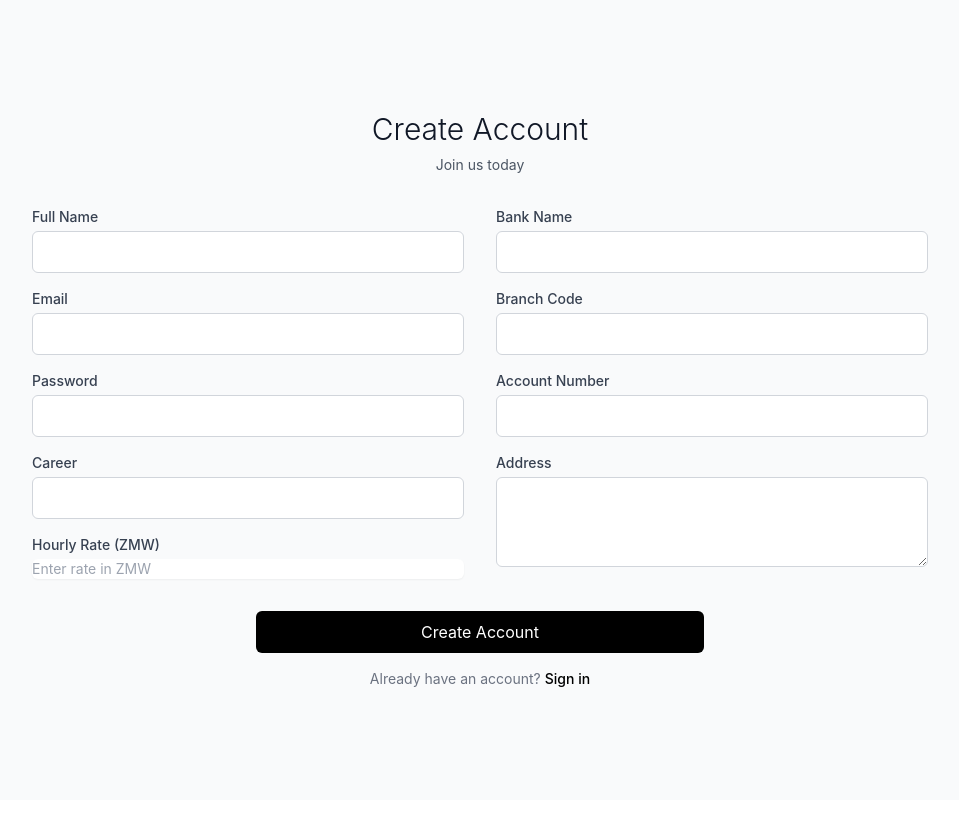
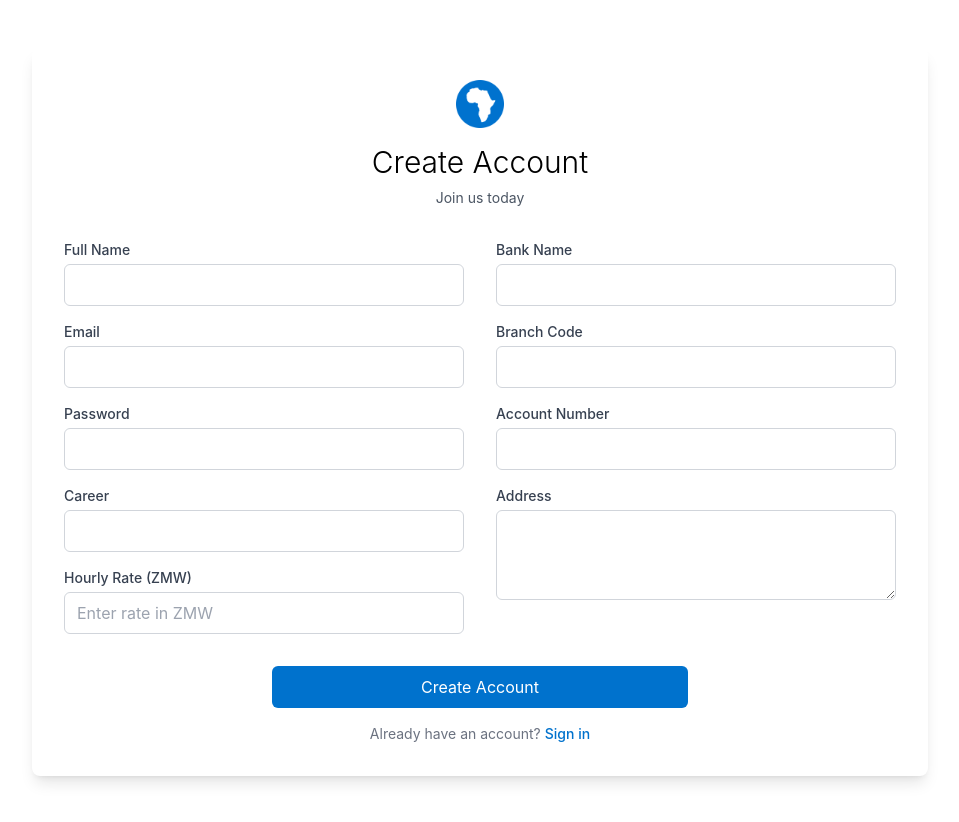
Before and after one commit to Jeenyhus/edulution-invoice-app, a React (Create React App) app in the folder frontend/: page /register in a window 1280 px wide. Shown: the whole page, without its empty margins (160-1119 px from the left). Before the commit the page ends 800 px from the top, so only its background shows below. Built offline with nearby package versions, Linux system fonts and the light colour scheme; the HTML template or start-up script is replaced by a standard one.

Commit message:
Added New desing for the howmpage

```diff
--- a/frontend/src/pages/Login.js
+++ b/frontend/src/pages/Login.js
@@ -82,9 +82,14 @@ function Login() {
 
   return (
     <div className="min-h-screen flex items-center justify-center bg-white">
-      <div className="max-w-md w-full space-y-6 p-8">
+      <div className="max-w-md w-full space-y-6 p-8 bg-white rounded-lg shadow-lg">
         <div>
-          <h2 className="text-center text-3xl font-light text-gray-900">
+          <img
+            src="/favicon_confluence.png"
+            alt="Logo"
+            className="h-12 mx-auto mb-6"
+          />
+          <h2 className="text-center text-3xl font-light text-black">
             Welcome Back
           </h2>
           <p className="mt-2 text-center text-sm text-gray-600">
@@ -104,7 +109,7 @@ function Login() {
                 required
                 className={`mt-1 block w-full px-4 py-3 border ${
                   errors.email ? 'border-red-500' : 'border-gray-200'
-                } rounded-lg focus:ring-black focus:border-black transition-colors text-sm`}
+                } rounded-lg focus:ring-[#0072cd] focus:border-[#0072cd] transition-colors text-sm`}
                 value={credentials.email}
                 onChange={handleChange}
               />
@@ -125,7 +130,7 @@ function Login() {
                 required
                 className={`mt-1 block w-full px-4 py-3 border ${
                   errors.password ? 'border-red-500' : 'border-gray-200'
-                } rounded-lg focus:ring-black focus:border-black transition-colors text-sm`}
+                } rounded-lg focus:ring-[#0072cd] focus:border-[#0072cd] transition-colors text-sm`}
                 value={credentials.password}
                 onChange={handleChange}
               />
@@ -151,7 +156,7 @@ function Login() {
             <button
               type="submit"
               disabled={loading}
-              className={`w-full flex justify-center py-3 px-4 border border-transparent text-sm font-medium rounded-lg text-white bg-black hover:bg-gray-800 focus:outline-none focus:ring-2 focus:ring-offset-2 focus:ring-gray-900 transition-colors ${
+              className={`w-full flex justify-center py-3 px-4 border border-transparent text-sm font-medium rounded-lg text-white bg-[#0072cd] hover:bg-[#005ba3] focus:outline-none focus:ring-2 focus:ring-offset-2 focus:ring-[#0072cd] transition-colors ${
                 loading ? 'opacity-50 cursor-not-allowed' : ''
               }`}
             >
@@ -168,7 +173,7 @@ function Login() {
         </form>
         <div className="text-sm text-center">
           <span className="text-gray-500">Don't have an account? </span>
-          <Link to="/register" className="font-medium text-gray-900 hover:text-gray-700 transition-colors">
+          <Link to="/register" className="font-medium text-[#0072cd] hover:text-[#005ba3] transition-colors">
             Register here
           </Link>
         </div>
--- a/frontend/src/pages/Register.js
+++ b/frontend/src/pages/Register.js
@@ -1,6 +1,7 @@
 import { useState } from 'react';
 import { useAuth } from '../context/AuthContext';
 import { Link } from 'react-router-dom';
+
 
 function Register() {
   const [formData, setFormData] = useState({
@@ -132,10 +133,15 @@ function Register() {
   };
 
   return (
-    <div className="min-h-screen flex items-center justify-center bg-gray-50 py-12 px-4 sm:px-6 lg:px-8">
-      <div className="max-w-4xl w-full">
-        <div className="flex flex-col items-center mb-8">
-          <h2 className="text-3xl font-light text-gray-900">
+    <div className="min-h-screen flex items-center justify-center bg-white py-12 px-4 sm:px-6 lg:px-8">
+      <div className="max-w-4xl w-full space-y-8 bg-white p-8 rounded-lg shadow-lg">
+        <div className="flex flex-col items-center">
+          <img
+            src='/favicon_confluence.png'
+            alt="Logo"
+            className="h-12 mb-4"
+          />
+          <h2 className="text-3xl font-light text-black">
             Create Account
           </h2>
           <p className="mt-2 text-sm text-gray-600">
@@ -158,7 +164,7 @@ function Register() {
                   required
                   className={`mt-1 px-3 py-2 border ${
                     errors.name ? 'border-red-500' : 'border-gray-300'
-                  } rounded-md focus:ring-1 focus:ring-black focus:border-black`}
+                  } rounded-md focus:ring-1 focus:ring-[#0072cd] focus:border-[#0072cd]`}
                   value={formData.name}
                   onChange={handleChange}
                 />
@@ -224,8 +230,8 @@ function Register() {
                 )}
               </div>
 
-              <div>
-                <label htmlFor="hourlyRate" className="block text-sm font-medium text-gray-700">
+              <div className="flex flex-col">
+                <label htmlFor="hourlyRate" className="text-sm font-medium text-gray-700">
                   Hourly Rate (ZMW)
                 </label>
                 <input
@@ -235,9 +241,14 @@ function Register() {
                   value={formData.hourlyRate}
                   onChange={handleChange}
                   placeholder="Enter rate in ZMW"
-                  className="mt-1 block w-full rounded-md border-gray-300 shadow-sm focus:border-black focus:ring-black sm:text-sm"
+                  className={`mt-1 px-3 py-2 border ${
+                    errors.hourlyRate ? 'border-red-500' : 'border-gray-300'
+                  } rounded-md focus:ring-1 focus:ring-[#0072cd] focus:border-[#0072cd]`}
                   required
                 />
+                {errors.hourlyRate && (
+                  <p className="mt-1 text-sm text-red-600">{errors.hourlyRate}</p>
+                )}
               </div>
             </div>
 
@@ -323,7 +334,7 @@ function Register() {
             <button
               type="submit"
               disabled={loading}
-              className="w-full md:w-1/2 py-2 px-4 border border-transparent rounded-md text-white bg-black hover:bg-gray-800 focus:outline-none focus:ring-2 focus:ring-offset-2 focus:ring-gray-900 transition-colors disabled:opacity-50 disabled:cursor-not-allowed"
+              className="w-full md:w-1/2 py-2 px-4 border border-transparent rounded-md text-white bg-[#0072cd] hover:bg-[#0066b8] focus:outline-none focus:ring-2 focus:ring-offset-2 focus:ring-[#0072cd] transition-colors disabled:opacity-50 disabled:cursor-not-allowed"
             >
               {loading ? (
                 <svg className="animate-spin h-5 w-5 mx-auto text-white" xmlns="http://www.w3.org/2000/svg" fill="none" viewBox="0 0 24 24">
@@ -337,7 +348,7 @@ function Register() {
 
             <div className="mt-4 flex items-center space-x-1 text-sm">
               <span className="text-gray-500">Already have an account?</span>
-              <Link to="/login" className="font-medium text-black hover:text-gray-700">
+              <Link to="/login" className="font-medium text-[#0072cd] hover:text-[#0066b8]">
                 Sign in
               </Link>
             </div>
```
